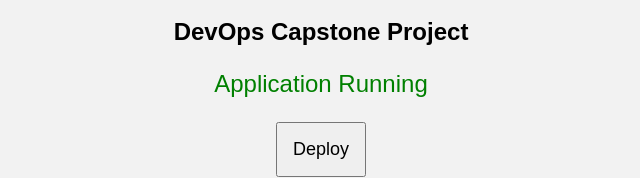
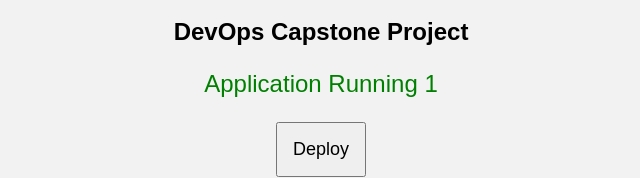
Before and after one commit to Aswinvtk/enterprise-cicd-app, a plain HTML site: page frontend/index.html in a window 1280 px wide. Shown: the part 140-318 px from the top of the page, without its empty margins (319-959 px from the left). Drawn offline with Linux system fonts and the light colour scheme.

Commit message:
Testing GitHub webhook

```diff
--- a/frontend/index.html
+++ b/frontend/index.html
@@ -13,7 +13,7 @@
 <h2>DevOps Capstone Project</h2>
 
 <p id="status">
-Application Running
+Application Running 1
 </p>
 
 <button onclick="deploy()">
```
